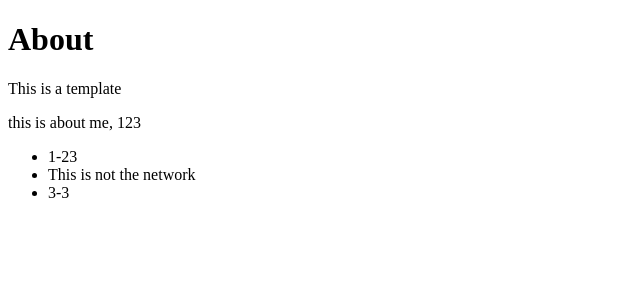
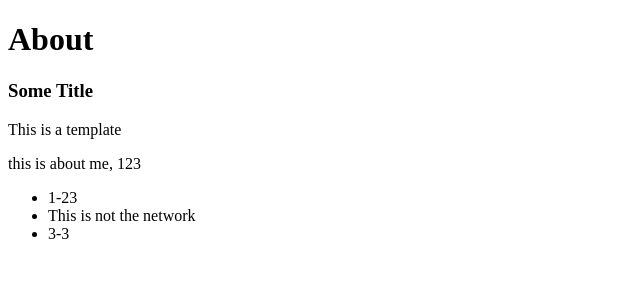
Before and after one commit to chdamianos/first_django_project, a Django app: page /about/ in a window 1280 px wide. Shown: the part 70-370 px from the top of the page, without its empty margins (0-640 px from the left). Run offline with Django 3.2, Linux system fonts and the light colour scheme; parts of the project's set-up code (start-up, migrations or seed data) failed here and were passed over.

Commit message:
at 1:49:07

```diff
--- a/src/pages/views.py
+++ b/src/pages/views.py
@@ -18,5 +18,6 @@ def about_view(request, *args, **kwargs):
     my_context = {"my_text": "this is about me",
                   "my_number": 123,
                   "my_list": [1, 2, 3],
-                  "this_is_true": True}
+                  "this_is_true": True,
+                  "title": "some title"}
     return render(request, "about.html", my_context)
--- a/src/templates/about.html
+++ b/src/templates/about.html
@@ -2,6 +2,8 @@
 
 {% block content %}
 <h1>About</h1>
+<h3>{{ title|capfirst|title }}</h3>
+
 <p>This is a template</p>
 <p>
     {{my_text}}, {{my_number}}
```
